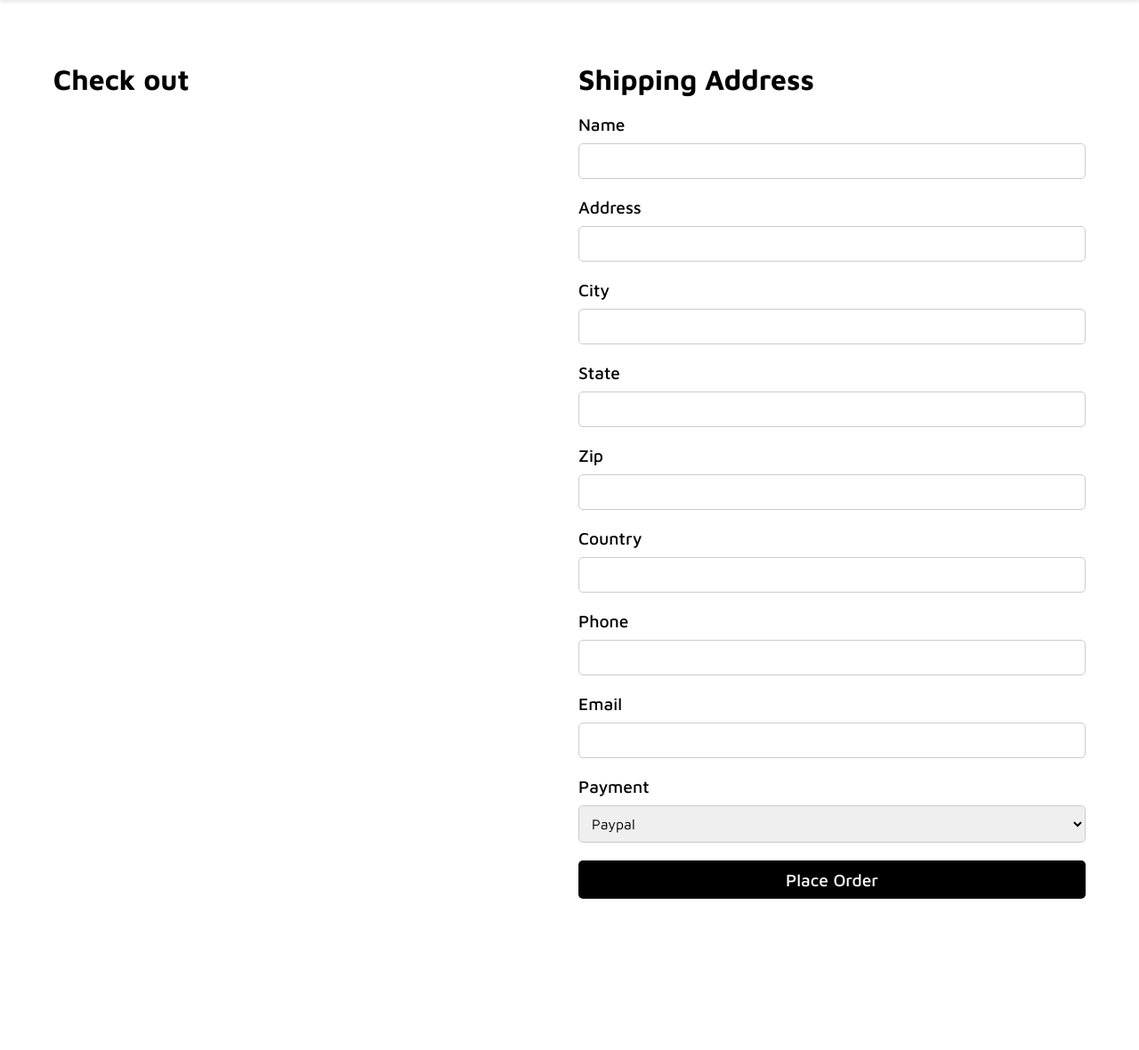
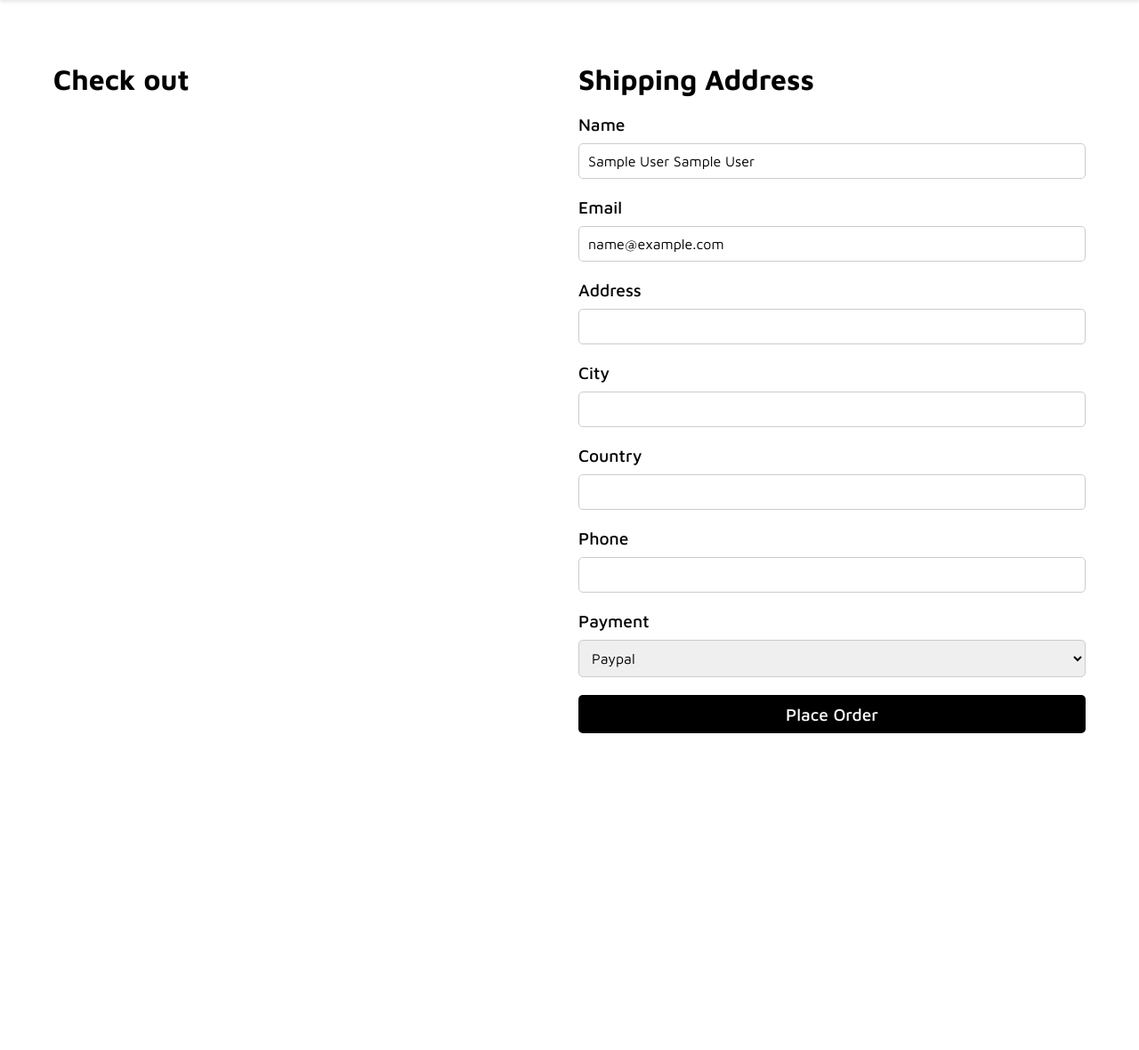
Before and after one commit to kallyas/php-ecom, a PHP site: page /checkout.php in a window 1280 px wide. Shown: the part 80-1260 px from the top of the page at 89% size. After the commit the page ends 904 px from the top, so only its background shows below. Run offline with PHP 8.4, Linux system fonts and the light colour scheme; the visitor is signed in with stand-in values (Sample User, id 1); data comes from the database, SQL or seed files in the repository; both versions use the stored data as it was after the commit; data that the repository does not hold is empty; some web fonts are replaced.

Commit message:
fix: errors

```diff
--- a/includes/order.php
+++ b/includes/order.php
@@ -8,15 +8,11 @@ class Order
 
     public $id;
     public $user_id;
-    public $name;
     public $address;
     public $city;
-    public $state;
-    public $zip;
     public $country;
     public $phone;
-    public $email;
-    public $payment;
+    public $payment_method;
     public $created_at;
 
     public function __construct($db)
@@ -26,32 +22,24 @@ class Order
 
     public function create()
     {
-        $query = 'INSERT INTO ' . $this->table_name . ' SET user_id = :user_id, name = :name, address = :address, city = :city, state = :state, zip = :zip, country = :country, phone = :phone, email = :email, payment = :payment, created_at = :created_at';
+        $query = 'INSERT INTO ' . $this->table_name . ' SET user_id = :user_id, address = :address, city = :city, country = :country, phone = :phone, payment_method = :payment_method, created_at = :created_at';
 
         $stmt = $this->conn->prepare($query);
 
         $this->user_id = htmlspecialchars(strip_tags($this->user_id));
-        $this->name = htmlspecialchars(strip_tags($this->name));
         $this->address = htmlspecialchars(strip_tags($this->address));
         $this->city = htmlspecialchars(strip_tags($this->city));
-        $this->state = htmlspecialchars(strip_tags($this->state));
-        $this->zip = htmlspecialchars(strip_tags($this->zip));
         $this->country = htmlspecialchars(strip_tags($this->country));
         $this->phone = htmlspecialchars(strip_tags($this->phone));
-        $this->email = htmlspecialchars(strip_tags($this->email));
-        $this->payment = htmlspecialchars(strip_tags($this->payment));
+        $this->payment_method = htmlspecialchars(strip_tags($this->payment_method));
         $this->created_at = htmlspecialchars(strip_tags($this->created_at));
 
         $stmt->bindParam(':user_id', $this->user_id);
-        $stmt->bindParam(':name', $this->name);
         $stmt->bindParam(':address', $this->address);
         $stmt->bindParam(':city', $this->city);
-        $stmt->bindParam(':state', $this->state);
-        $stmt->bindParam(':zip', $this->zip);
         $stmt->bindParam(':country', $this->country);
         $stmt->bindParam(':phone', $this->phone);
-        $stmt->bindParam(':email', $this->email);
-        $stmt->bindParam(':payment', $this->payment);
+        $stmt->bindParam(':payment_method', $this->payment_method);
         $stmt->bindParam(':created_at', $this->created_at);
 
         if ($stmt->execute()) {
@@ -104,7 +92,7 @@ class Order
 
     public function update()
     {
-        $query = 'UPDATE ' . $this->table_name . ' SET name = :name, address = :address, city = :city, state = :state, zip = :zip, country = :country, phone = :phone, email = :email, payment = :payment WHERE id = :id';
+        $query = 'UPDATE ' . $this->table_name . ' SET name = :name, address = :address, city = :city, state = :state, zip = :zip, country = :country, phone = :phone, email = :email, payment_method = :payment_method WHERE id = :id';
 
         $stmt = $this->conn->prepare($query);
 
@@ -116,7 +104,7 @@ class Order
         $this->country = htmlspecialchars(strip_tags($this->country));
         $this->phone = htmlspecialchars(strip_tags($this->phone));
         $this->email = htmlspecialchars(strip_tags($this->email));
-        $this->payment = htmlspecialchars(strip_tags($this->payment));
+        $this->payment_method = htmlspecialchars(strip_tags($this->payment_method));
         $this->id = htmlspecialchars(strip_tags($this->id));
 
         $stmt->bindParam(':name', $this->name);
@@ -127,7 +115,7 @@ class Order
         $stmt->bindParam(':country', $this->country);
         $stmt->bindParam(':phone', $this->phone);
         $stmt->bindParam(':email', $this->email);
-        $stmt->bindParam(':payment', $this->payment);
+        $stmt->bindParam(':payment_method', $this->payment_method);
         $stmt->bindParam(':id', $this->id);
 
         if ($stmt->execute()) {
@@ -156,7 +144,7 @@ class Order
 
     public function search($keywords)
     {
-        $query = 'SELECT * FROM ' . $this->table_name . ' WHERE name LIKE :keywords OR address LIKE :keywords OR city LIKE :keywords OR state LIKE :keywords OR zip LIKE :keywords OR country LIKE :keywords OR phone LIKE :keywords OR email LIKE :keywords OR payment LIKE :keywords';
+        $query = 'SELECT * FROM ' . $this->table_name . ' WHERE name LIKE :keywords OR address LIKE :keywords OR city LIKE :keywords OR state LIKE :keywords OR zip LIKE :keywords OR country LIKE :keywords OR phone LIKE :keywords OR email LIKE :keywords OR payment_method LIKE :keywords';
 
         $stmt = $this->conn->prepare($query);
 
--- a/includes/user.php
+++ b/includes/user.php
@@ -81,7 +81,7 @@ class User {
     function readOne() {
         // Query to read single record
         $query = "SELECT
-                    u.id, u.first_name, u.last_name, u.email, u.access_level, u.created, a.name as access_level_name
+                    u.id, u.first_name, u.last_name, u.email, u.access_level, u.created_at, a.name as access_level_name
                 FROM
                     " . $this->table_name . " u
                     LEFT JOIN
@@ -110,6 +110,7 @@ class User {
         $this->email = $row['email'];
         $this->access_level = $row['access_level'];
         $this->access_level_name = $row['access_level_name'];
+        return $row;
     }
 
     // Update user
@@ -173,7 +174,7 @@ class User {
     function search($keywords) {
         // Query to search records
         $query = "SELECT
-                    u.id, u.first_name, u.last_name, u.email, u.access_level, u.created, a.name as access_level_name
+                    u.id, u.first_name, u.last_name, u.email, u.access_level, u.created_at, a.name as access_level_name
                 FROM
                     " . $this->table_name . " u
                     LEFT JOIN
@@ -182,7 +183,7 @@ class User {
                 WHERE
                     u.first_name, u.last_name LIKE ? OR u.email LIKE ? OR a.name LIKE ?
                 ORDER BY
-                    u.created DESC";
+                    u.created_at DESC";
 
         // Prepare query statement
         $stmt = $this->conn->prepare($query);
@@ -206,13 +207,13 @@ class User {
     public function readPaging($from_record_num, $records_per_page) {
         // Query to read records with limit clause
         $query = "SELECT
-                    u.id, u.first_name, u.last_name, u.email, u.access_level, u.created, a.name as access_level_name
+                    u.id, u.first_name, u.last_name, u.email, u.access_level, u.created_at, a.name as access_level_name
                 FROM
                     " . $this->table_name . " u
                     LEFT JOIN
                         access_levels a
                             ON u.access_level = a.id
-                ORDER BY u.created DESC
+                ORDER BY u.created_at DESC
                 LIMIT ?, ?";
 
         // Prepare query statement
--- a/public/checkout.php
+++ b/public/checkout.php
@@ -8,10 +8,15 @@ if (!isset($_SESSION['logged_in']) || $_SESSION['logged_in'] !== true) {
 
 require_once '../includes/config.php';
 require_once '../includes/cart.php';
+require_once '../includes/order.php';
+require_once '../includes/user.php';
 
 $cart = new Cart($db);
+$user = new User($db);
 $cart->user_id = $_SESSION['user_id'];
 $cart_items = $cart->read();
+$user->id = $_SESSION['user_id'];
+$user = $user->readOne();
 ?>
 <!DOCTYPE html>
 <html lang="en">
@@ -70,10 +75,14 @@ $cart_items = $cart->read();
             </div>
             <div class="checkout__form">
                 <h1>Shipping Address</h1>
-                <form action="checkout.php" method="post">
+                <form action="order.php" method="post">
                     <div class="form__group">
                         <label for="name">Name</label>
-                        <input type="text" name="name" id="name" required>
+                        <input type="text" name="name" id="name" value="<?= $user['first_name'] . ' ' . $user['last_name']; ?>" readonly>
+                    </div>
+                    <div class="form__group">
+                        <label for="email">Email</label>
+                        <input type="email" name="email" id="email" value="<?= $user['email']; ?>" readonly>
                     </div>
                     <div class="form__group">
                         <label for="address">Address</label>
@@ -84,24 +93,12 @@ $cart_items = $cart->read();
                         <input type="text" name="city" id="city" required>
                     </div>
                     <div class="form__group">
-                        <label for="state">State</label>
-                        <input type="text" name="state" id="state" required>
-                    </div>
-                    <div class="form__group">
-                        <label for="zip">Zip</label>
-                        <input type="text" name="zip" id="zip" required>
-                    </div>
-                    <div class="form__group">
                         <label for="country">Country</label>
                         <input type="text" name="country" id="country" required>
                     </div>
                     <div class="form__group">
                         <label for="phone">Phone</label>
                         <input type="text" name="phone" id="phone" required>
-                    </div>
-                    <div class="form__group">
-                        <label for="email">Email</label>
-                        <input type="email" name="email" id="email" required>
                     </div>
                     <div class="form__group">
                         <label for="payment">Payment</label>
```
Also changed, not shown: db.sql (+9 -0 lines), public/order.php (+24 -1 lines).
